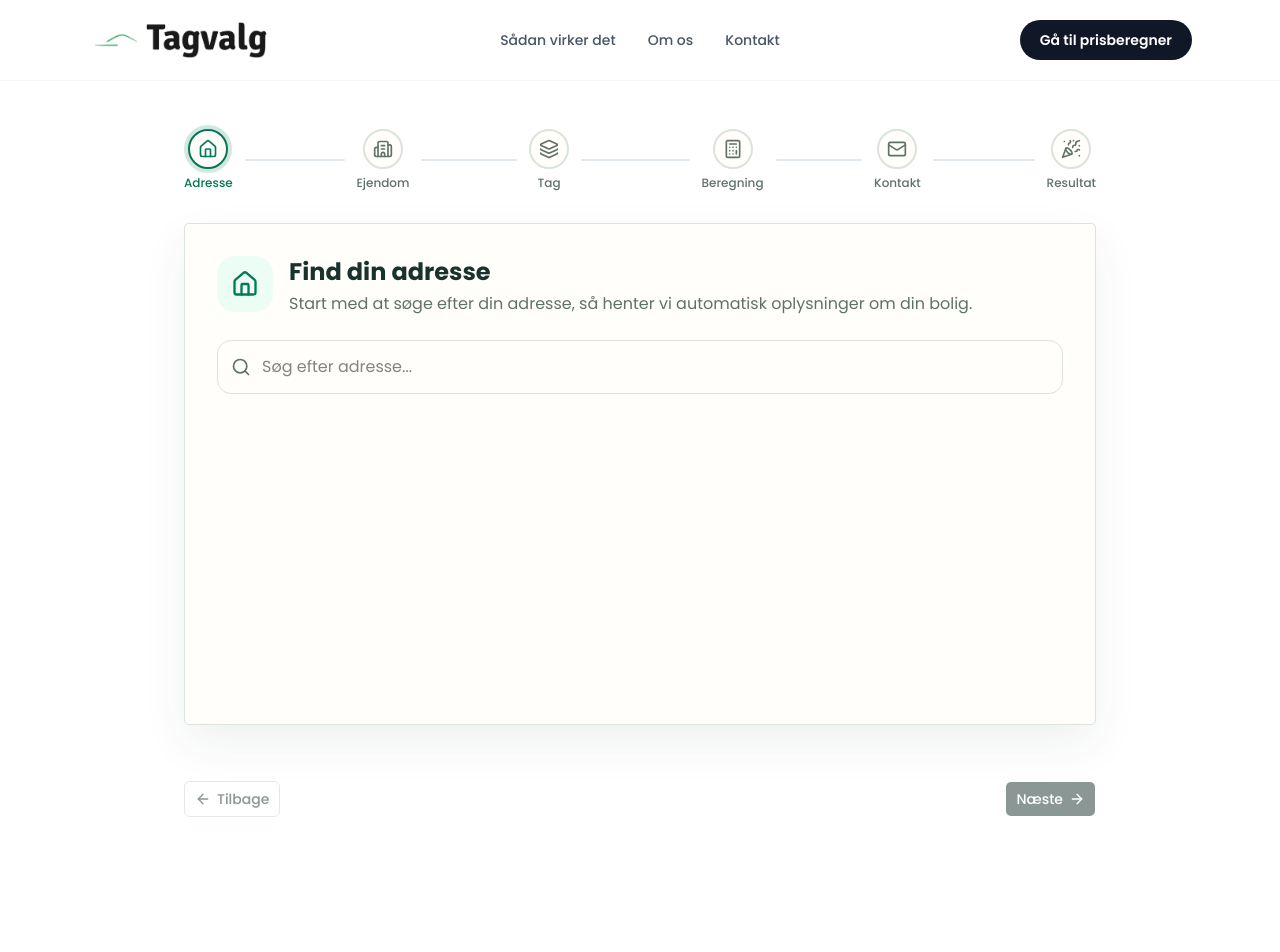
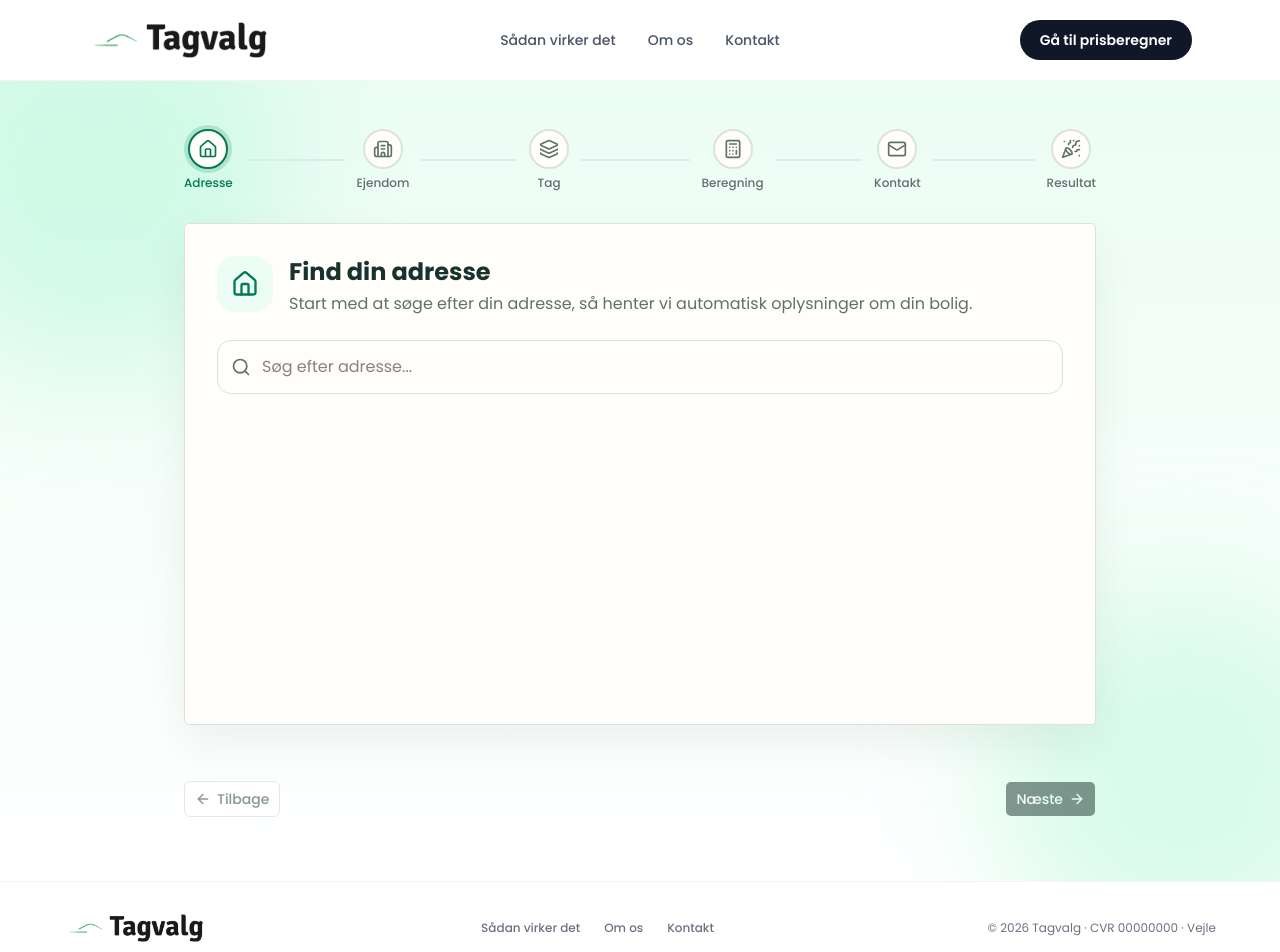
Before and after one commit to nikolajelykkebo-collab/tagvalg, a Next.js app: page /beregner in a window 1280 px wide. Shown: the top 952 px of the page. Before the commit the page ends 881 px from the top, so only its background shows below. Built offline with nearby package versions, Linux system fonts and the light colour scheme.

Commit message:
Tilføj tilstand/tidshorisont i resultat, footer og hero-baggrund på wizard-siderne

```diff
--- a/app/beregner/page.tsx
+++ b/app/beregner/page.tsx
@@ -1,6 +1,7 @@
 import Script from "next/script";
 
 import Header from "../../components/Header";
+import Footer from "../../components/Footer";
 import Wizard from "../../features/wizard/components/Wizard";
 
 export default function BeregnerPage() {
@@ -8,6 +9,7 @@ export default function BeregnerPage() {
         <>
             <Header />
             <Wizard />
+            <Footer />
 
             {/* Cloudflare Turnstile — bruges på Kontakt-trinnet til
                 bot-beskyttelse, før leadet kan sendes til Make. */}
--- a/features/wizard/components/ResultatStep.tsx
+++ b/features/wizard/components/ResultatStep.tsx
@@ -74,6 +74,16 @@ export default function ResultatStep() {
                         <dd className="font-medium text-slate-900">{data.tag?.areal ?? "-"} m²</dd>
                     </div>
 
+                    <div className="flex justify-between border-b border-slate-100 py-1.5 text-sm sm:justify-start sm:gap-2">
+                        <dt className="text-slate-500">Tilstand</dt>
+                        <dd className="font-medium text-slate-900">{data.tag?.tilstand ?? "-"}</dd>
+                    </div>
+
+                    <div className="flex justify-between border-b border-slate-100 py-1.5 text-sm sm:justify-start sm:gap-2">
+                        <dt className="text-slate-500">Tidshorisont</dt>
+                        <dd className="font-medium text-slate-900">{data.tag?.tidshorisont ?? "-"}</dd>
+                    </div>
+
                 </dl>
 
             </div>
--- a/features/wizard/components/Wizard.tsx
+++ b/features/wizard/components/Wizard.tsx
@@ -228,7 +228,21 @@ export default function Wizard() {
                     : "Næste";
 
     return (
-        <main className="calculator-shell mx-auto flex min-h-screen max-w-3xl flex-col px-4 py-8 sm:px-6 sm:py-12">
+        <div className="relative bg-gradient-to-b from-emerald-50 to-white">
+
+            {/* Bløde baggrunds-blobs, samme stil som forsidens hero.
+                Ligger i sit eget klippede lag, så de ikke risikerer
+                at klippe wizard-indhold (fx adresse-forslag) af. */}
+            <div
+                aria-hidden="true"
+                className="pointer-events-none absolute inset-0 overflow-hidden"
+            >
+                <div className="absolute -left-24 -top-24 size-72 rounded-full bg-emerald-200/40 blur-3xl sm:size-96" />
+
+                <div className="absolute -bottom-24 -right-24 size-72 rounded-full bg-emerald-200/40 blur-3xl sm:size-96" />
+            </div>
+
+            <main className="calculator-shell relative mx-auto flex min-h-screen max-w-3xl flex-col px-4 py-8 sm:px-6 sm:py-12">
 
                 <ProgressBar
                     aktivtTrin={aktivtTrin}
@@ -264,5 +278,7 @@ export default function Wizard() {
                     vedNæste={håndterNæste}
                 />
             </main>
+
+        </div>
     );
 }
```
Lines whose indentation alone changed are shown as unchanged.
